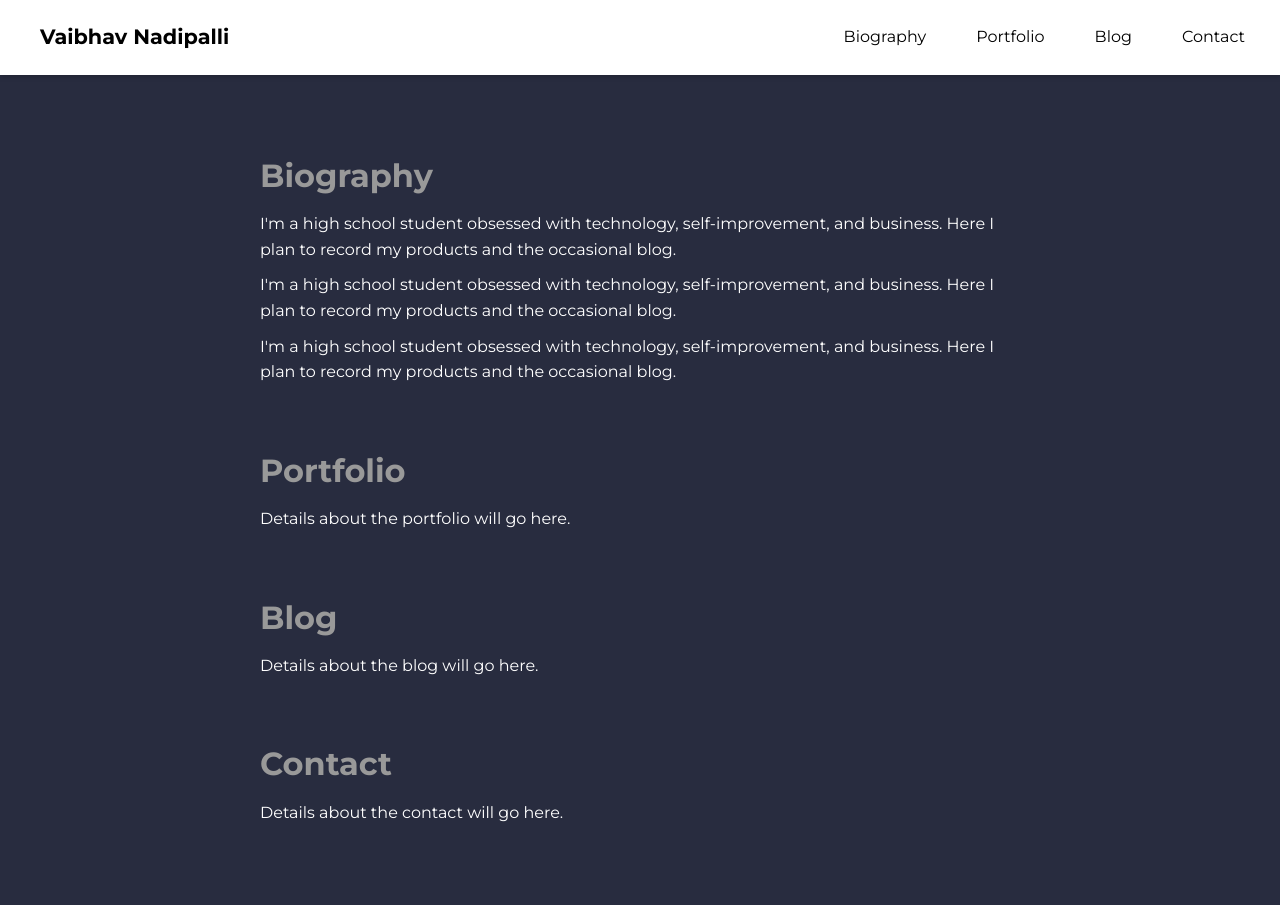
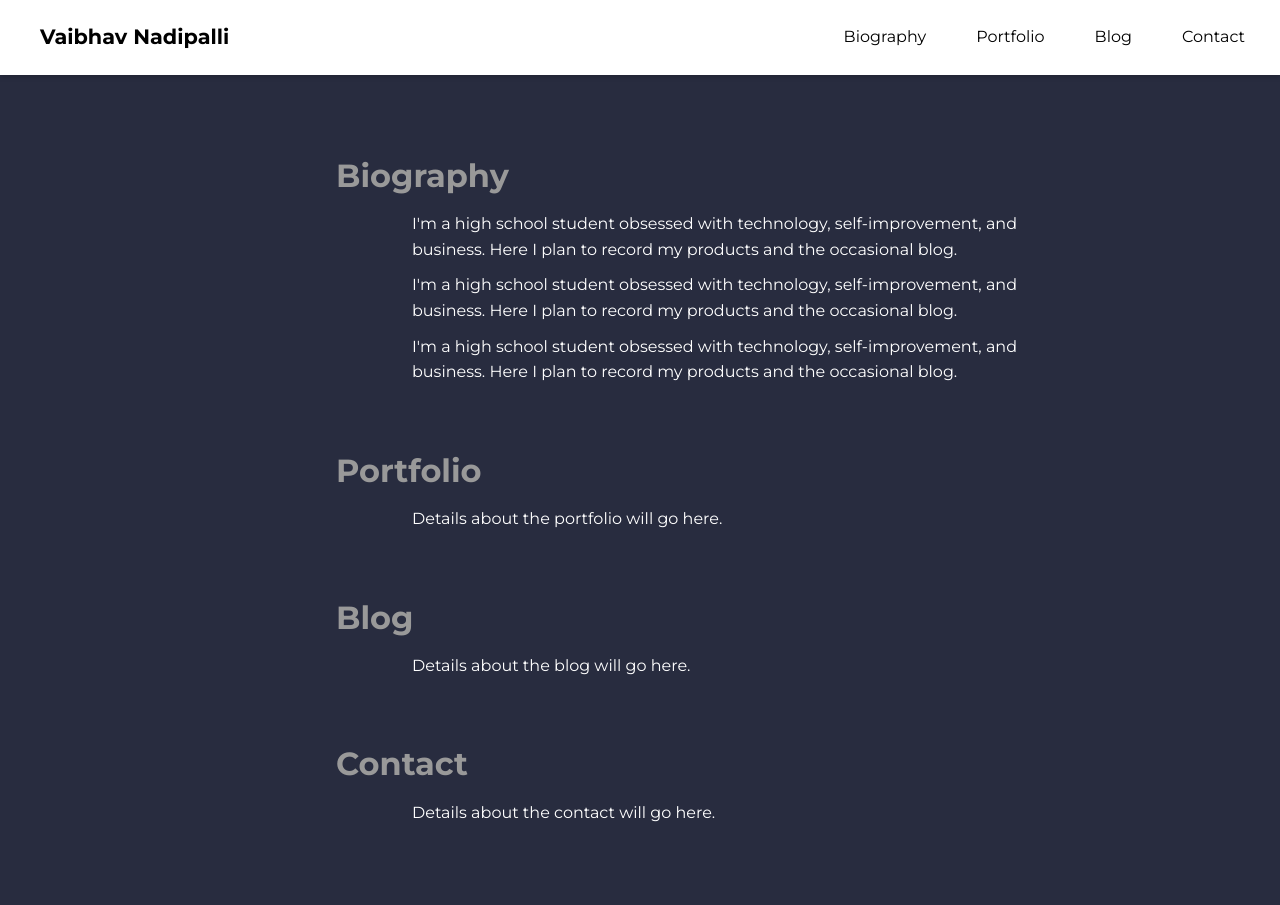
Before and after one commit to Vaibhav-Nadipalli/vaibhav-nadipalli.github.io, a Jekyll site: the page built from index.markdown, in a window 1280 px wide. Built offline with Jekyll 4.4.1, drawn with Linux system fonts in a browser that asks for light colours.

Commit message:
Update styles.css

```diff
--- a/assets/css/styles.css
+++ b/assets/css/styles.css
@@ -131,12 +131,14 @@ section {
     margin-bottom: 10px;
     color: #999; /* Modern grey title color */
     font-family: 'Montserrat', sans-serif; /* Apply Montserrat font to section titles */
+    margin-left: 10%; /* Move section title to the left */
 }
 
 /* Paragraph styling */
 section p {
     margin-top: 10px;
     line-height: 1.6;
+    margin-left: 20%; /* Move content to the right */
 }
 
 /* Media query for mobile */
@@ -185,6 +187,12 @@ section p {
     main {
         margin-top: 75px;
     }
+
+    /* Reset left margin on mobile for better readability */
+    .section-title,
+    section p {
+        margin-left: 0;
+    }
 }
 
 /* Hide hamburger on desktop */
```
